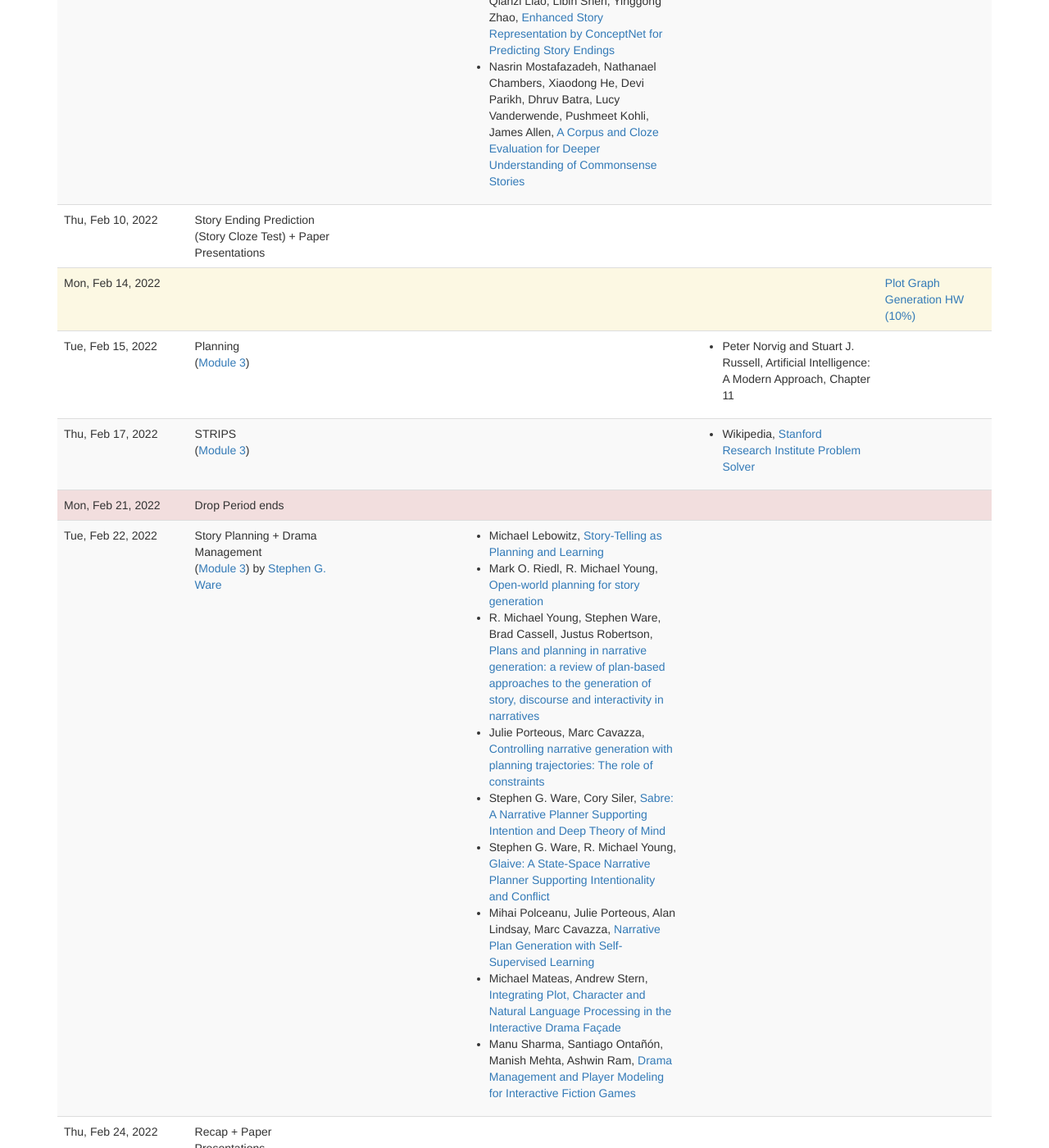
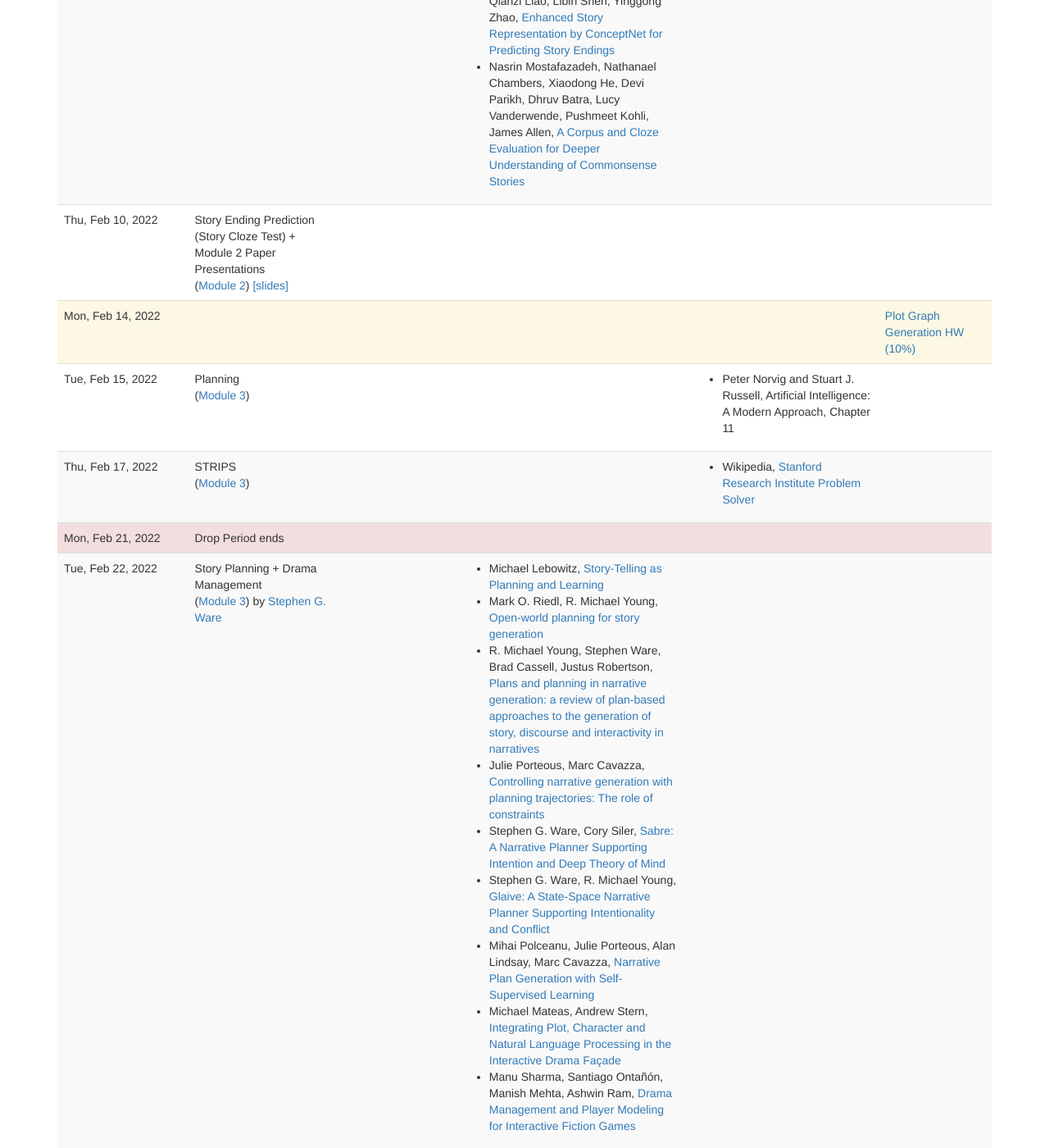
Before and after one commit to interactive-fiction-class/interactive-fiction-class.github.io, a Jekyll site: the page built from lectures.md, in a window 1280 px wide and 1400 px high, scrolled down 3438 px. Shown: the whole window at 82% size. Built offline with Jekyll 4.4.1, drawn with Linux system fonts in a browser that asks for light colours; nearby versions of some CDN libraries; a script that is not in the unit is left out; some of the changed text lies outside the part shown.

Commit message:
Update lectures.yaml

```diff
--- a/_data/lectures.yaml
+++ b/_data/lectures.yaml
@@ -94,7 +94,7 @@
 
 -
   date: 2022-02-10
-  title: Story Ending Prediction (Story Cloze Test) + Paper Presentations
+  title: Story Ending Prediction (Story Cloze Test) + Module 2 Paper Presentations
   slides:
 
 -
@@ -130,7 +130,7 @@
   slides:
 -
   date: 2022-02-24
-  title: Recap + Paper Presentations
+  title: Recap + Module 3 Paper Presentations
   slides:
 
 
@@ -171,7 +171,7 @@
 
 -
   date: 2022-03-17
-  title: Recap + Paper Presentations
+  title: Recap + Module 4 Paper Presentations
   slides:
 
 
@@ -214,7 +214,7 @@
 
 -
   date: 2022-03-31
-  title: Recap + Paper Presentations
+  title: Recap + Module 5 Paper Presentations
   slides:
 
 -
```
